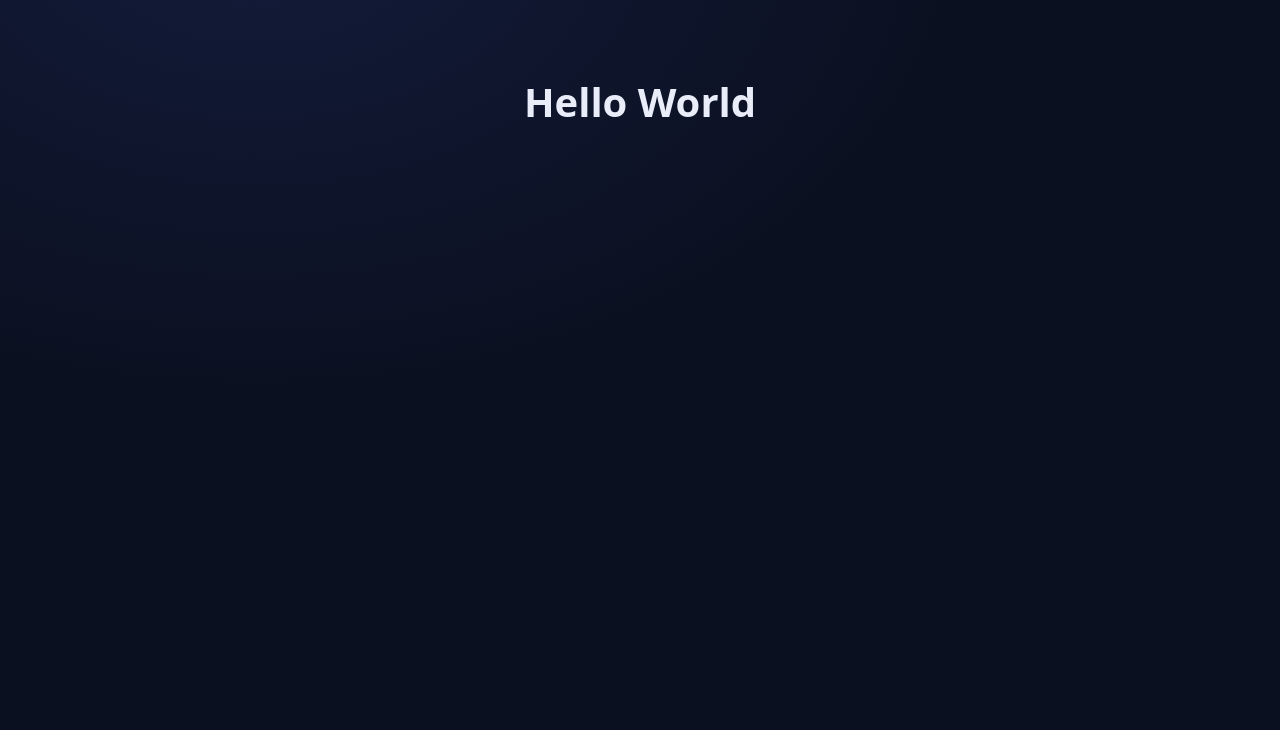
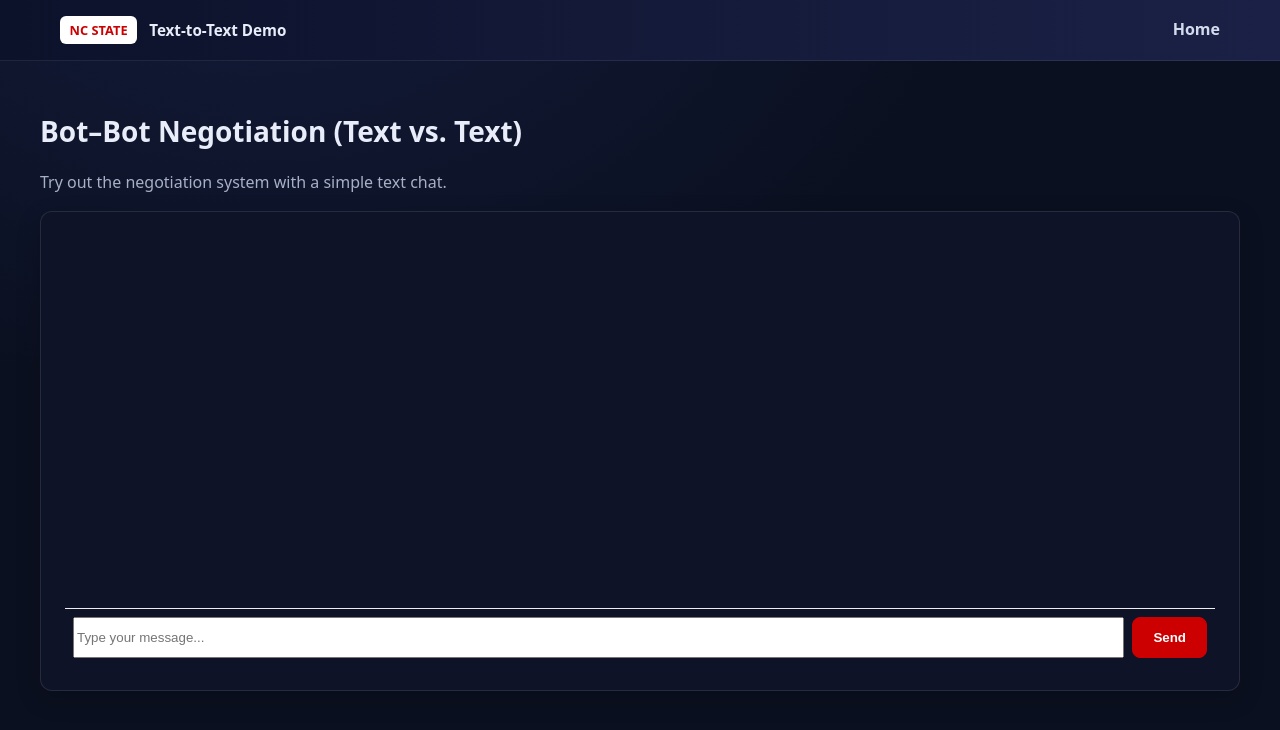
Before and after one commit to walkerwmanuel/llmNegioation, a React app in the folder frontend/: page /text-to-text in a window 1280 px wide. Shown: the top 730 px of the page. Built offline with nearby package versions, Linux system fonts and the light colour scheme; the HTML template or start-up script is replaced by a standard one.

Commit message:
Update TextToText UI

```diff
--- a/frontend/src/pages/TextToText.tsx
+++ b/frontend/src/pages/TextToText.tsx
@@ -1,7 +1,111 @@
+import { useState } from "react";
+import "./home.css"; // Reuse theme
+
+type Message = {
+  sender: "user" | "bot";
+  text: string;
+};
+
 export default function TextToText() {
-    return (
-      <div style={{ textAlign: "center", marginTop: "5rem" }}>
-        <h1>Hello World</h1>
+  const [messages, setMessages] = useState<Message[]>([]);
+  const [input, setInput] = useState("");
+  const [loading, setLoading] = useState(false);
+
+  const handleSend = async () => {
+    if (!input.trim()) return;
+
+    const userMessage: Message = { sender: "user", text: input };
+    setMessages((prev) => [...prev, userMessage]);
+    setInput("");
+    setLoading(true);
+
+    try {
+      // 👇 call your backend instead of OpenAI directly
+      const response = await fetch("http://localhost:8000/chat", {
+        method: "POST",
+        headers: { "Content-Type": "application/json" },
+        body: JSON.stringify({
+          messages: [
+            { role: "system", content: "You are a negotiation bot." },
+            ...messages.map((m) => ({
+              role: m.sender === "user" ? "user" : "assistant",
+              content: m.text,
+            })),
+            { role: "user", content: input },
+          ],
+        }),
+      });
+
+      const data = await response.json();
+      const botReply = data.reply || "[No response]";
+
+      setMessages((prev) => [...prev, { sender: "bot", text: botReply }]);
+    } catch (err) {
+      console.error(err);
+      setMessages((prev) => [
+        ...prev,
+        { sender: "bot", text: "⚠️ Error: Could not reach backend." },
+      ]);
+    } finally {
+      setLoading(false);
+    }
+  };
+
+  return (
+    <>
+      {/* NAV */}
+      <div className="nav">
+        <div className="container nav-inner">
+          <div className="brand">
+            <span className="badge">NC STATE</span>
+            <span>Text-to-Text Demo</span>
+          </div>
+          <div className="links">
+            <a href="/">Home</a>
+          </div>
+        </div>
       </div>
-    );
-  }
+
+      {/* CHAT */}
+      <section className="container section">
+        <h2 className="title">Bot–Bot Negotiation (Text vs. Text)</h2>
+        <p className="muted">Try out the negotiation system with a simple text chat.</p>
+
+        <div className="card" style={{ height: "60vh", display: "flex", flexDirection: "column" }}>
+          <div style={{ flex: 1, overflowY: "auto", padding: "1rem", borderBottom: "1px solid #eee" }}>
+            {messages.map((msg, idx) => (
+              <div key={idx} style={{ marginBottom: "0.75rem", textAlign: msg.sender === "user" ? "right" : "left" }}>
+                <span
+                  style={{
+                    display: "inline-block",
+                    padding: "0.5rem 0.75rem",
+                    borderRadius: "1rem",
+                    background: msg.sender === "user" ? "#007bff" : "#f1f1f1",
+                    color: msg.sender === "user" ? "white" : "black",
+                  }}
+                >
+                  {msg.text}
+                </span>
+              </div>
+            ))}
+            {loading && <div className="muted">Bot is typing...</div>}
+          </div>
+
+          <div style={{ display: "flex", padding: "0.5rem" }}>
+            <input
+              type="text"
+              value={input}
+              onChange={(e) => setInput(e.target.value)}
+              placeholder="Type your message..."
+              style={{ flex: 1, marginRight: "0.5rem" }}
+              onKeyDown={(e) => e.key === "Enter" && handleSend()}
+            />
+            <button className="btn primary" onClick={handleSend} disabled={loading}>
+              Send
+            </button>
+          </div>
+        </div>
+      </section>
+    </>
+  );
+}
```
